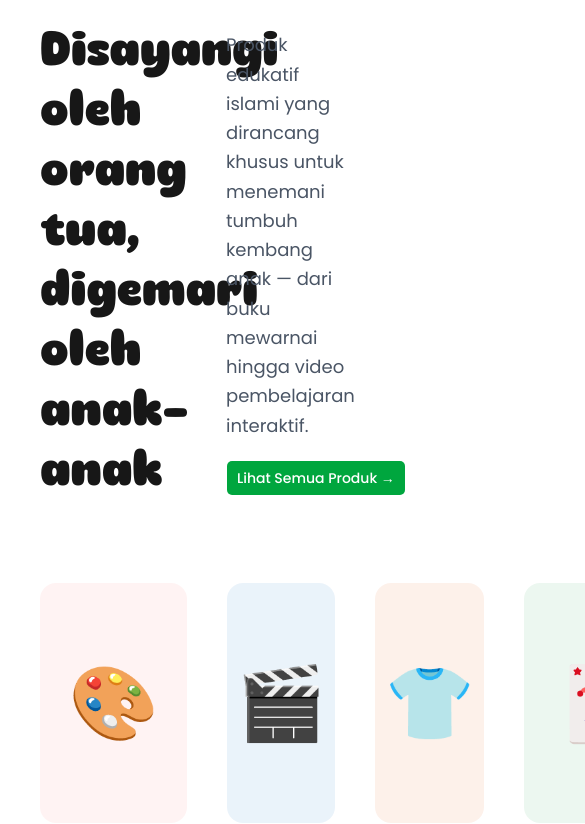
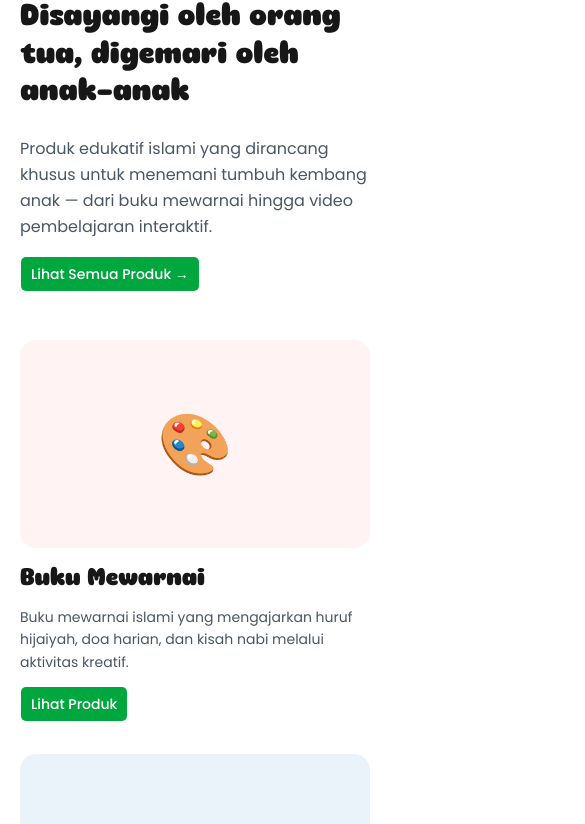
Before and after one commit to SyariefHayat/yakba, a Next.js app: page / in a window 390 px wide. Shown: the part 4416-5240 px from the top of the page, 585 px wide, since content can reach past the window. Built offline with nearby package versions, Linux system fonts and the light colour scheme.

Commit message:
feat: add new products section responsive components to the homepage

```diff
--- a/components/modules/home/products-section.tsx
+++ b/components/modules/home/products-section.tsx
@@ -4,16 +4,20 @@ import { PRODUCT_ITEMS } from "@/lib/constants";
 
 const ProductSection = () => {
   return (
-    <section aria-labelledby="product-heading" className="px-10 py-20">
-      <div className="flex items-center justify-between gap-10">
+    <section
+      aria-labelledby="product-heading"
+      className="px-5 sm:px-10 py-14 sm:py-20"
+    >
+      {/* Header */}
+      <header className="flex flex-col gap-6 sm:flex-row sm:items-center sm:justify-between sm:gap-10">
         <h2
           id="product-heading"
-          className="w-[40%] font-mochi text-5xl leading-tight"
+          className="w-full sm:w-1/2 lg:w-[40%] font-mochi text-3xl sm:text-4xl md:text-5xl leading-tight"
         >
           Disayangi oleh orang tua, digemari oleh anak-anak
         </h2>
-        <div className="w-[40%] space-y-5">
-          <p className="text-lg leading-relaxed text-gray-600">
+        <div className="w-full sm:w-[45%] space-y-4 sm:space-y-5">
+          <p className="text-base sm:text-lg leading-relaxed text-gray-600">
             Produk edukatif islami yang dirancang khusus untuk menemani tumbuh
             kembang anak — dari buku mewarnai hingga video pembelajaran
             interaktif.
@@ -24,30 +28,31 @@ const ProductSection = () => {
             </Button>
           </Link>
         </div>
-      </div>
+      </header>
 
-      <ul className="w-full mt-20 flex items-stretch justify-between gap-10">
+      {/* Product Cards */}
+      <ul className="w-full mt-12 sm:mt-20 grid grid-cols-1 sm:grid-cols-2 lg:grid-cols-3 gap-8 sm:gap-10">
         {PRODUCT_ITEMS.map(({ id, title, description, icon, color }) => (
-          <li key={id} className="flex-1">
+          <li key={id}>
             <article
               aria-labelledby={`product-${id}`}
               className="flex flex-col gap-4 h-full"
             >
               <figure
-                className="w-full h-60 rounded-2xl m-0 flex items-center justify-center"
+                className="w-full h-52 sm:h-60 rounded-2xl m-0 flex items-center justify-center"
                 style={{ backgroundColor: `${color}15` }}
               >
-                <span className="text-7xl">{icon}</span>
+                <span className="text-6xl sm:text-7xl">{icon}</span>
               </figure>
 
               <div className="flex flex-col gap-3 flex-1">
                 <h4
                   id={`product-${id}`}
-                  className="font-mochi text-3xl leading-tight"
+                  className="font-mochi text-2xl sm:text-3xl leading-tight"
                 >
                   {title}
                 </h4>
-                <p className="text-gray-600 leading-relaxed flex-1">
+                <p className="text-sm sm:text-base text-gray-600 leading-relaxed flex-1">
                   {description}
                 </p>
                 <Link href="#">
--- a/lib/constants.ts
+++ b/lib/constants.ts
@@ -77,14 +77,14 @@ export const PRODUCT_ITEMS = [
     icon: "👕",
     color: "#E85206",
   },
-  {
-    id: "flashcard-hijaiyah",
-    title: "Flashcard Hijaiyah",
-    description:
-      "Kartu belajar huruf hijaiyah interaktif yang membantu anak mengenal dan menghafal huruf Arab.",
-    icon: "🃏",
-    color: "#1A9F4A",
-  },
+  // {
+  //   id: "flashcard-hijaiyah",
+  //   title: "Flashcard Hijaiyah",
+  //   description:
+  //     "Kartu belajar huruf hijaiyah interaktif yang membantu anak mengenal dan menghafal huruf Arab.",
+  //   icon: "🃏",
+  //   color: "#1A9F4A",
+  // },
 ];
 
 export const FOOTER_ITEMS = [
```
